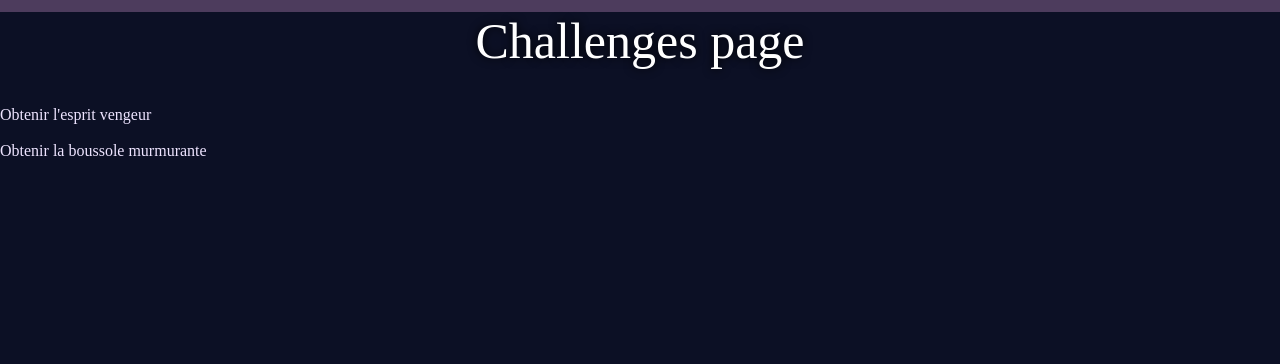
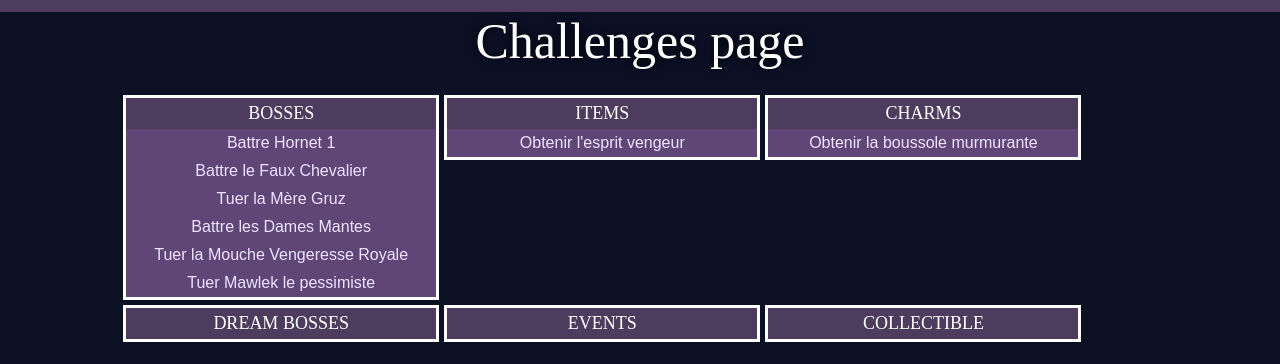
Before and after one commit to Tekatre/BingoHK, a SvelteKit app in the folder hallownest_bingo/: page /challenges in a window 1280 px wide. Shown: the part 693-1057 px from the top of the page. Before the commit the page ends 907 px from the top, so only its background shows below. Built offline with nearby package versions, Linux system fonts and the light colour scheme.

Commit message:
[+] challenges display

```diff
--- a/hallownest_bingo/src/challenges.json
+++ /dev/null
@@ -1,4 +0,0 @@
-[
-  { "id": 1, "name": "compass", "kind": "charm", "desc_en": "Get the wayward compass", "desc_fr": "Obtenir la boussole murmurante", "diff": 1},
-  { "id": 2, "name": "fireball", "kind": "item", "desc_en": "Get vengeful spirit", "desc_fr": "Obtenir l'esprit vengeur", "diff": 1}
-]
--- /dev/null
+++ b/hallownest_bingo/src/public/challenges.json
@@ -0,0 +1,10 @@
+[
+  { "id": 1, "name": "compass", "kind": "charm", "desc_en": "Get the wayward compass", "desc_fr": "Obtenir la boussole murmurante", "diff": 1},
+  { "id": 2, "name": "fireball", "kind": "item", "desc_en": "Get vengeful spirit", "desc_fr": "Obtenir l'esprit vengeur", "diff": 1},
+  { "id": 3, "name": "honert1", "kind": "boss", "desc_en": "Beat Hornet 1", "desc_fr": "Battre Hornet 1", "diff": 1},
+  { "id": 4, "name": "falseknight", "kind": "boss", "desc_en": "Beat False Knight", "desc_fr": "Battre le Faux Chevalier", "diff": 1},
+  { "id": 5, "name": "gruz", "kind": "boss", "desc_en": "Slay Gruz mother", "desc_fr": "Tuer la Mère Gruz", "diff": 1},
+  { "id": 6, "name": "mantislords", "kind": "boss", "desc_en": "Beat Matnis Lords", "desc_fr": "Battre les Dames Mantes", "diff": 1},
+  { "id": 7, "name": "vengefly", "kind": "boss", "desc_en": "Slay Vengefly King", "desc_fr": "Tuer la Mouche Vengeresse Royale", "diff": 1},
+  { "id": 3, "name": "Honert1", "kind": "boss", "desc_en": "Slay Brooding Mawlek", "desc_fr": "Tuer Mawlek le pessimiste", "diff": 1}
+]
--- a/hallownest_bingo/src/routes/challenges/+page.svelte
+++ b/hallownest_bingo/src/routes/challenges/+page.svelte
@@ -1,48 +1,58 @@
 <script lang="ts">
-  import chall from "../../challenges.json";
-  const display: string[] = [];
-  const boss_list: string[] = [];
-  const item_list: string[] = [];
-  const charm_list: string[] = [];
-  const coll_list: string[] = [];
-  const dream_boss_list: string[] = [];
-  const event_list: string[] = [];
-  chall.forEach((item) => {
-    switch (item.kind) {
-      case "boss":
-        boss_list.push(item.desc_fr);
-        break;
-      case "item":
-        item_list.push(item.desc_fr);
-        break;
-      case "charm":
-        charm_list.push(item.desc_fr);
-        break;
-      case "coll":
-        coll_list.push(item.desc_fr);
-        break;
-      case "db":
-        dream_boss_list.push(item.desc_fr);
-        break;
-      default:
-        event_list.push(item.desc_fr);
-        break;
-    }
-  });
+  import challs from "../../public/challenges.json";
+  console.log("oui ça démarre");
 </script>
 
 <h1>Challenges page</h1>
-
-<p>{display}</p>
-<br />
-<p>{boss_list}</p>
-<br />
-<p>{item_list}</p>
-<br />
-<p>{charm_list}</p>
-<br />
-<p>{coll_list}</p>
-<br />
-<p>{dream_boss_list}</p>
-<br />
-<p>{dream_boss_list}</p>
+<main>
+  <div class="chall-displays">
+    <div class="chall-table" id="chall-boss">
+      <th>BOSSES</th>
+      {#each challs as chall}
+        {#if chall.kind == "boss"}
+          <tr>{chall.desc_fr}</tr>
+        {/if}
+      {/each}
+    </div>
+    <div class="chall-table" id="chall-item">
+      <th>ITEMS</th>
+      {#each challs as chall}
+        {#if chall.kind == "item"}
+          <tr>{chall.desc_fr}</tr>
+        {/if}
+      {/each}
+    </div>
+    <div class="chall-table" id="chall-charm">
+      <th>CHARMS</th>
+      {#each challs as chall}
+        {#if chall.kind == "charm"}
+          <tr>{chall.desc_fr}</tr>
+        {/if}
+      {/each}
+    </div>
+    <div class="chall-table" id="chall-db">
+      <th>DREAM BOSSES</th>
+      {#each challs as chall}
+        {#if chall.kind == "db"}
+          <tr>{chall.desc_fr}</tr>
+        {/if}
+      {/each}
+    </div>
+    <div class="chall-table" id="chall-event">
+      <th>EVENTS</th>
+      {#each challs as chall}
+        {#if chall.kind == "event"}
+          <tr>{chall.desc_fr}</tr>
+        {/if}
+      {/each}
+    </div>
+    <div class="chall-table" id="chall-coll">
+      <th>COLLECTIBLE</th>
+      {#each challs as chall}
+        {#if chall.kind == "coll"}
+          <tr>{chall.desc_fr}</tr>
+        {/if}
+      {/each}
+    </div>
+  </div>
+</main>
--- a/hallownest_bingo/src/style.css
+++ b/hallownest_bingo/src/style.css
@@ -267,6 +267,7 @@ aside {
 }
 
 h4 {
+  color: var(--lightTxt-L);
   font-size: large;
 }
 
@@ -340,6 +341,43 @@ input[type="button"] {
   padding: 5px;
 }
 
-p {
+.chall-displays {
+  display: flex;
+  flex-direction: row;
+  flex-wrap: wrap;
+
+  row-gap: 5px;
+  column-gap: 5px;
+}
+
+.chall-table {
+  display: flex;
+  flex-direction: column;
+
+  text-align: center;
+
+  border: solid var(--lightTxt-L);
+  width: 30%;
+  height: fit-content;
+}
+
+th {
+  background-color: var(--darkBG-D);
+
+  padding: 5px 0 5px 0;
+
+  color: var(--lightTxt-L);
+  font-size: large;
+}
+
+tr {
+  background-color: var(--darkBG-L);
+
+  padding: 5px 0 5px 0;
+
   color: var(--lightTxt-D);
+  font-size: medium;
+  font-family: sans-serif;
+
+  height: fit-content;
 }
```
Also changed, not shown: hallownest_bingo/tsconfig.json (indentation only).
